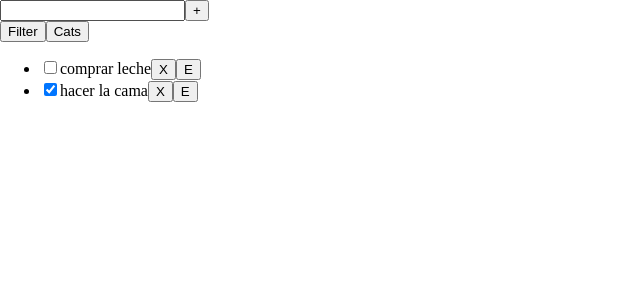
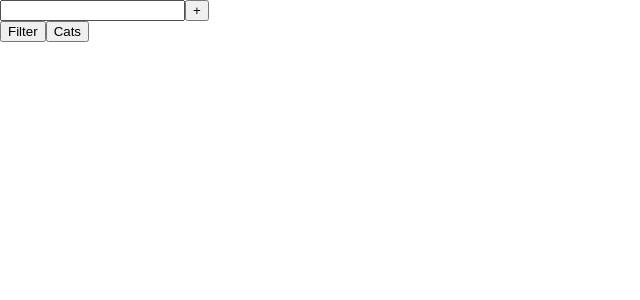
Before and after one commit to maribelalarcon/todoapp, a React (Create React App) app: page / in a window 1280 px wide. Shown: the top 300 px of the page, without its empty margins (0-640 px from the left). Built offline with nearby package versions, Linux system fonts and the light colour scheme.

Commit message:
ÂEditar todos

```diff
--- a/src/components/App.js
+++ b/src/components/App.js
@@ -2,18 +2,7 @@ import React, { useState } from "react";
 
 function App() {
   const [newTodo, setNewTodo] = useState("");
-  const [todos, setTodos] = useState({
-    1: {
-      id: 1,
-      checked: false,
-      text: "comprar leche",
-    },
-    2: {
-      id: 2,
-      checked: true,
-      text: "hacer la cama",
-    },
-  });
+  const [todos, setTodos] = useState({});
 
   const onNewTodoChange = (event) => setNewTodo(event.target.value);
 
@@ -25,6 +14,7 @@ function App() {
       [id]: {
         id,
         checked: false,
+        editing: false,
         text: newTodo,
       },
     });
@@ -37,6 +27,27 @@ function App() {
       [id]: {
         ...todos[id],
         checked: event.target.checked,
+      },
+    });
+  };
+
+  const onTodoEdit = (id) => () => {
+    setTodos({
+      ...todos,
+      [id]: {
+        ...todos[id],
+        editing: !todos[id].editing,
+      },
+    });
+  };
+
+  const onTodoUpdate = (id) => (event) => {
+    setNewTodo();
+    setTodos({
+      ...todos,
+      [id]: {
+        ...todos[id],
+        text: event.target.value,
       },
     });
   };
@@ -56,16 +67,21 @@ function App() {
       <button>Filter</button>
       <button>Cats</button>
       <ul>
-        {Object.values(todos).map(({ id, text, checked }) => (
+        {Object.values(todos).map(({ id, text, checked, editing }) => (
           <li key={id}>
             <input
               type="checkbox"
               checked={checked}
               onChange={onTodoChecked(id)}
             />
-            {text}
+
+            {editing ? (
+              <input type="text" value={text} onChange={onTodoUpdate(id)} />
+            ) : (
+              text
+            )}
+            <button onClick={onTodoEdit(id)}>{editing ? "Save" : "E"}</button>
             <button onClick={onTodoDelete(id)}>X</button>
-            <button>E</button>
           </li>
         ))}
       </ul>
```
